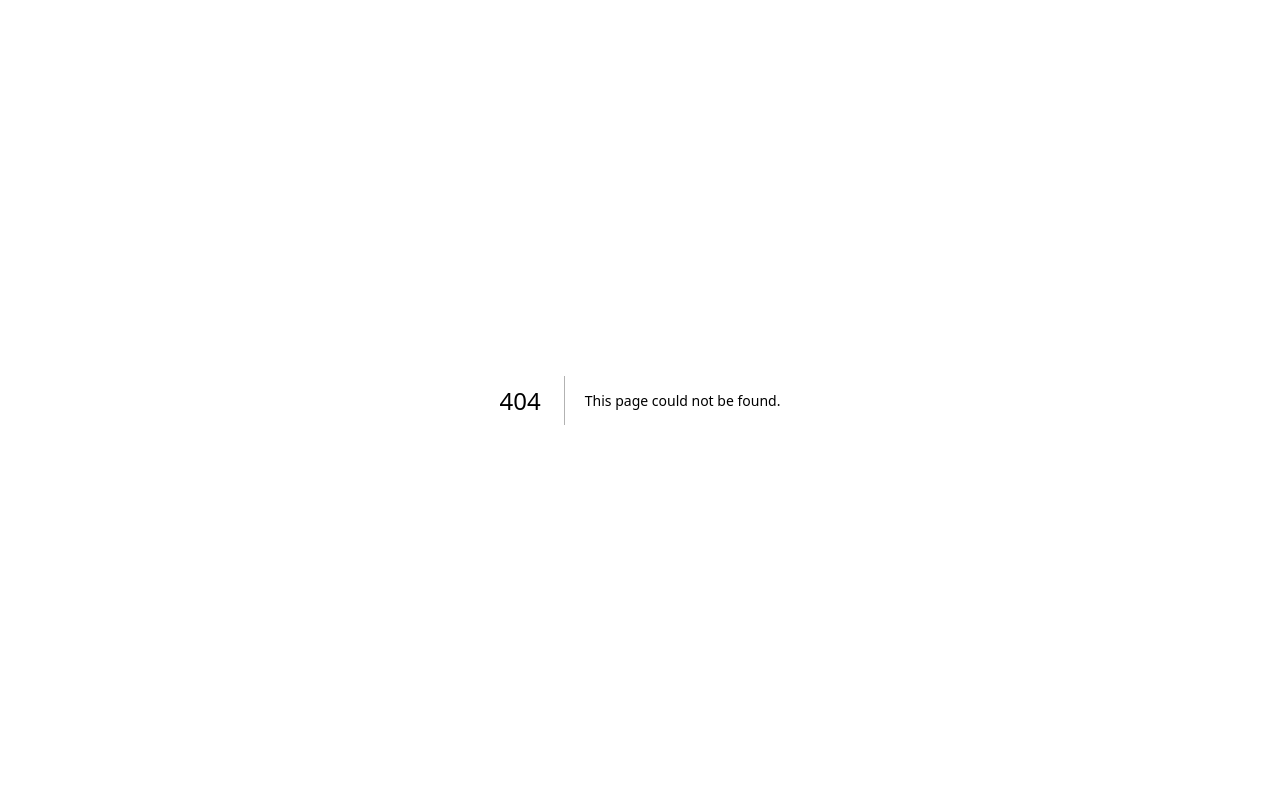
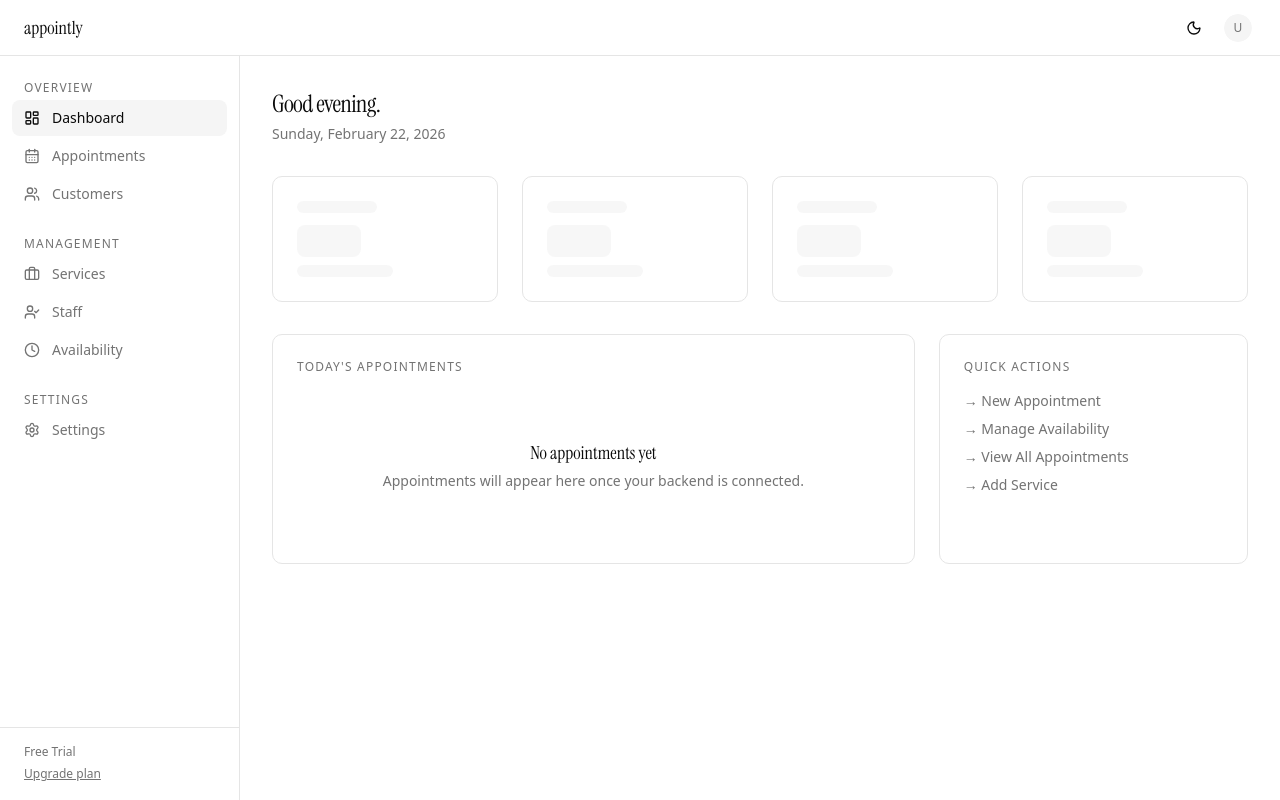
Before and after one commit to Now-Tiger/Appointly, a Next.js app: page /dashboard in a window 1280 px wide. Before the commit this address had no page. Built offline with nearby package versions, Linux system fonts and the light colour scheme.

Commit message:
latest dashboard

```diff
--- /dev/null
+++ b/app/(dashboard)/dashboard/page.tsx
@@ -0,0 +1,85 @@
+"use client";
+
+import { motion } from "framer-motion";
+import { staggerContainer, staggerItem } from "@/lib/motion";
+import { PageHeader } from "@/components/layout/page-header";
+import { Skeleton } from "@/components/ui/skeleton";
+
+function StatCardSkeleton() {
+  return (
+    <div className="rounded-lg border border-border bg-card p-6">
+      <Skeleton className="h-3 w-20 mb-3" />
+      <Skeleton className="h-8 w-16 mb-2" />
+      <Skeleton className="h-3 w-24" />
+    </div>
+  );
+}
+
+export default function DashboardPage() {
+  const now = new Date();
+  const hour = now.getHours();
+  const greeting =
+    hour < 12 ? "Good morning." : hour < 18 ? "Good afternoon." : "Good evening.";
+
+  const dateStr = now.toLocaleDateString("en-US", {
+    weekday: "long",
+    month: "long",
+    day: "numeric",
+    year: "numeric",
+  });
+
+  return (
+    <div className="space-y-8">
+      <PageHeader title={greeting} subtitle={dateStr} />
+
+      <motion.div
+        variants={staggerContainer}
+        initial="initial"
+        animate="animate"
+        className="grid grid-cols-1 gap-6 md:grid-cols-2 lg:grid-cols-4"
+      >
+        {["Today", "This Week", "Completion", "No-show"].map((label) => (
+          <motion.div key={label} variants={staggerItem}>
+            <StatCardSkeleton />
+          </motion.div>
+        ))}
+      </motion.div>
+
+      <div className="grid grid-cols-1 gap-6 lg:grid-cols-3">
+        <div className="lg:col-span-2 rounded-lg border border-border bg-card p-6">
+          <h2 className="mb-4 text-xs font-medium uppercase tracking-widest text-muted-foreground">
+            Today&apos;s Appointments
+          </h2>
+          <div className="flex flex-col items-center justify-center py-12 text-center">
+            <p className="font-soria text-lg text-foreground">No appointments yet</p>
+            <p className="mt-1 text-sm text-muted-foreground">
+              Appointments will appear here once your backend is connected.
+            </p>
+          </div>
+        </div>
+
+        <div className="rounded-lg border border-border bg-card p-6">
+          <h2 className="mb-4 text-xs font-medium uppercase tracking-widest text-muted-foreground">
+            Quick Actions
+          </h2>
+          <div className="space-y-2">
+            {[
+              { label: "New Appointment", href: "/appointments" },
+              { label: "Manage Availability", href: "/availability" },
+              { label: "View All Appointments", href: "/appointments" },
+              { label: "Add Service", href: "/services" },
+            ].map((action) => (
+              <a
+                key={action.label}
+                href={action.href}
+                className="block text-sm text-muted-foreground hover:text-foreground transition-colors"
+              >
+                &rarr; {action.label}
+              </a>
+            ))}
+          </div>
+        </div>
+      </div>
+    </div>
+  );
+}
--- /dev/null
+++ b/app/(dashboard)/layout.tsx
@@ -0,0 +1,36 @@
+"use client";
+
+import { useState } from "react";
+import { DashboardSidebar } from "@/components/layout/dashboard-sidebar";
+import { DashboardTopbar } from "@/components/layout/dashboard-topbar";
+import { MobileSidebarSheet } from "@/components/layout/mobile-sidebar-sheet";
+
+export default function DashboardLayout({
+  children,
+}: {
+  children: React.ReactNode;
+}) {
+  const [mobileMenuOpen, setMobileMenuOpen] = useState(false);
+
+  return (
+    <div className="flex h-svh flex-col bg-background">
+      <DashboardTopbar
+        onMobileMenuToggle={() => setMobileMenuOpen(true)}
+      />
+
+      <div className="flex flex-1 overflow-hidden">
+        <DashboardSidebar />
+        <MobileSidebarSheet
+          isOpen={mobileMenuOpen}
+          onClose={() => setMobileMenuOpen(false)}
+        />
+
+        <main className="flex-1 overflow-y-auto">
+          <div className="mx-auto max-w-7xl px-6 py-8 lg:px-8">
+            {children}
+          </div>
+        </main>
+      </div>
+    </div>
+  );
+}
```
